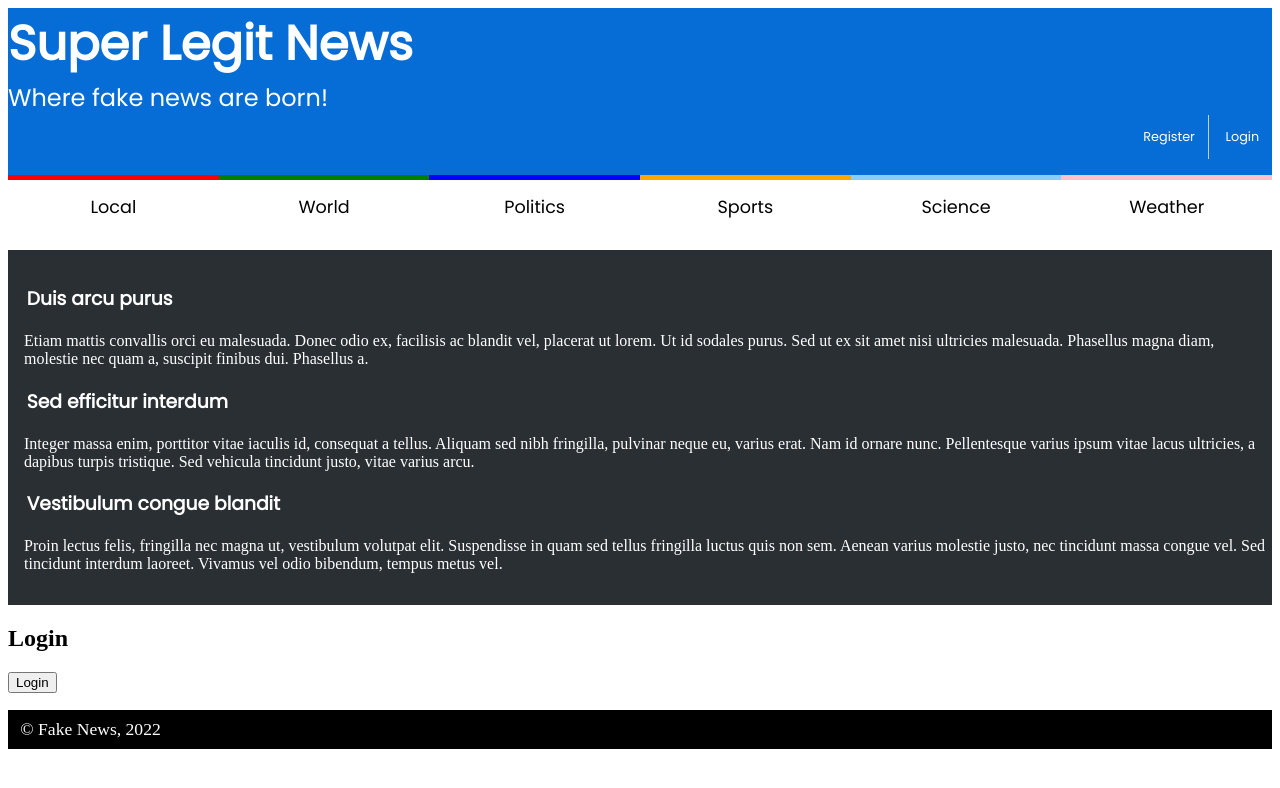
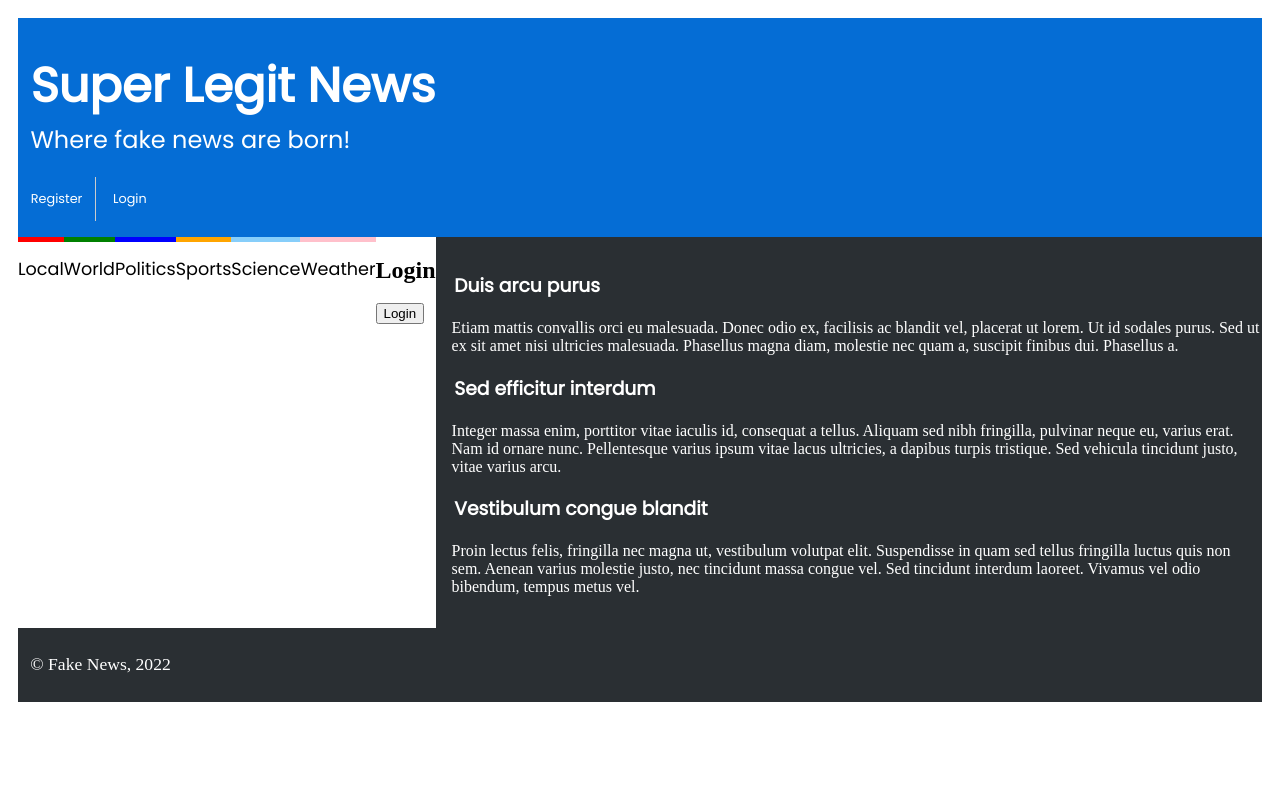
Before and after one commit to Dragon29R/LinguagensWeb, a plain HTML site: page aula3/login.html in a window 1280 px wide. Drawn offline with Linux system fonts and the light colour scheme.

Commit message:
aula 3 1.2 feito

```diff
--- a/aula3/layout.css
+++ b/aula3/layout.css
@@ -1,30 +1,47 @@
-body > header:first-child {
-    display: flex;
-    justify-content: space-between;
-    align-items: left;
-    flex-wrap: wrap;
+body {
+    display: grid;
+    grid-template-columns: auto auto auto;
+    padding: 10px;
+  }
+body > header{
+    grid-row-start: 1;
+    grid-row-end:1 ;
+    grid-column-start: 1;
+    grid-column-end: 10;
+}
+body > #menu{
+    grid-row-start: 2;
+    grid-row-end:2 ;
+    grid-column-start: 1;
+    grid-column-end: 8;
+}
+body > #related{
+    grid-column-start: 9;
+    grid-column-end:10;
+    grid-row-start: 2;
+    grid-row-end: 9;
+}
+body > #news{
+    grid-row-start: 3;
+    grid-row-end: 9;
+    grid-column-start: 1;
+    grid-column-end: 8;
+}
+body > footer{
+    grid-row-start: 10;
+    grid-row-end: 10;
+    grid-column-start: 1;
+    grid-column-end: 10;
 }
 
-body > header > h1 {
-    margin: 0;
-    order: 1;
+.tags{
+    margin-left:38em;
 }
 
-body > header > h2 {
-    margin: 0;
-    order: 2;
-}
-
-#signup {
-    margin-left: auto;
-    order: 3;
-}
-
-#menu ul {
+ul {
     display: flex;
     list-style: none;
 }
-
-#menu li {
+li{
     flex:1;
 }
--- a/aula3/style.css
+++ b/aula3/style.css
@@ -133,13 +133,13 @@ footer{
     background-color: red;
     color: white;
     font-size: 1.1em;
+    margin-bottom: 1em;
 }
 article footer{
     padding-top: 0.5em;
     padding-bottom: 0.5em;
 }
 footer p{
-    background-color: black;
     color: white;
     padding-top: 0.5em;
     padding-bottom: 0.5em;
@@ -165,3 +165,6 @@ footer .tags a{
     margin-left: 0.5em;
     text-decoration: underline;
 }
+body > footer{
+    background-color: #2A2F33;
+}
```
Also changed, not shown: aula2/francesinha.html (+1 -1 lines).
